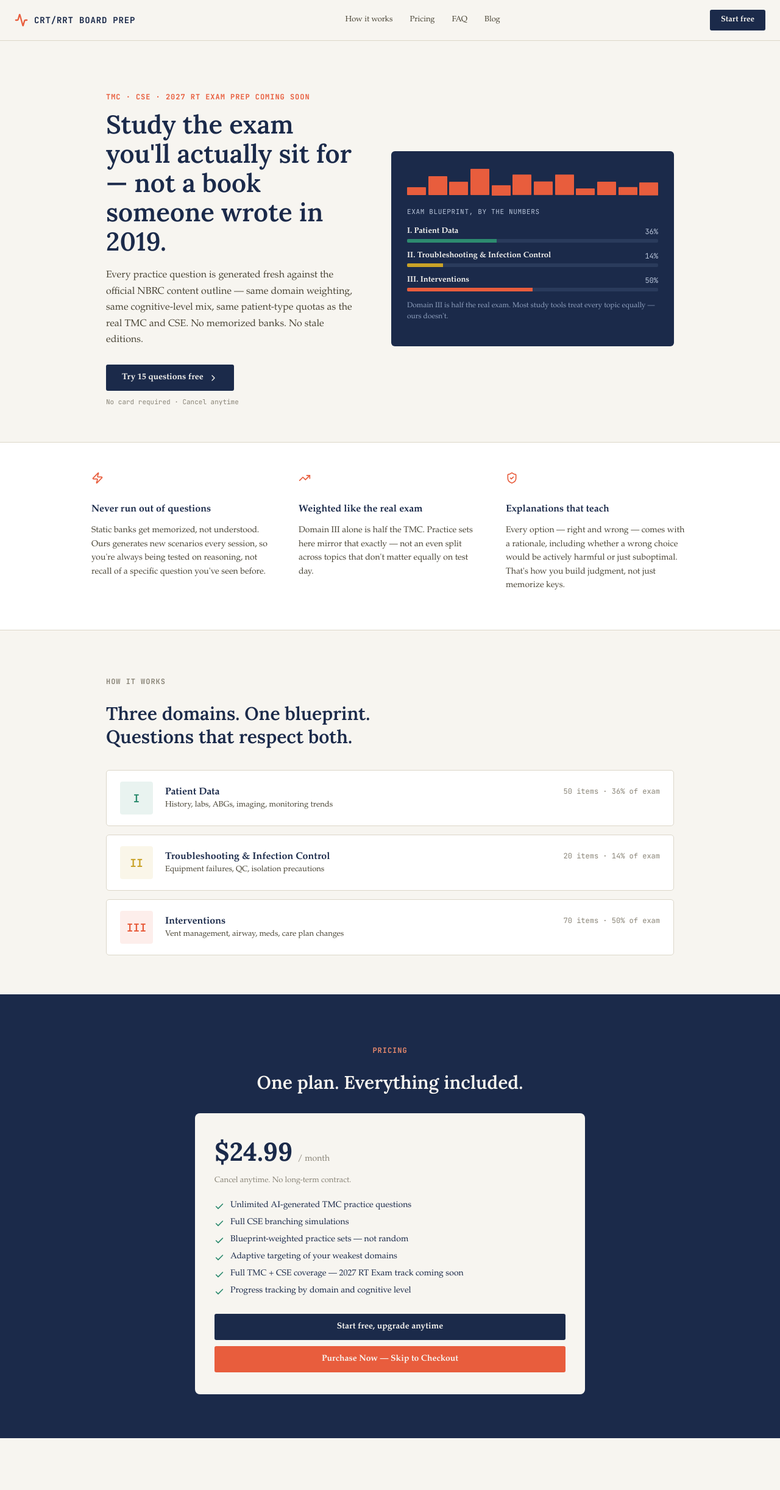
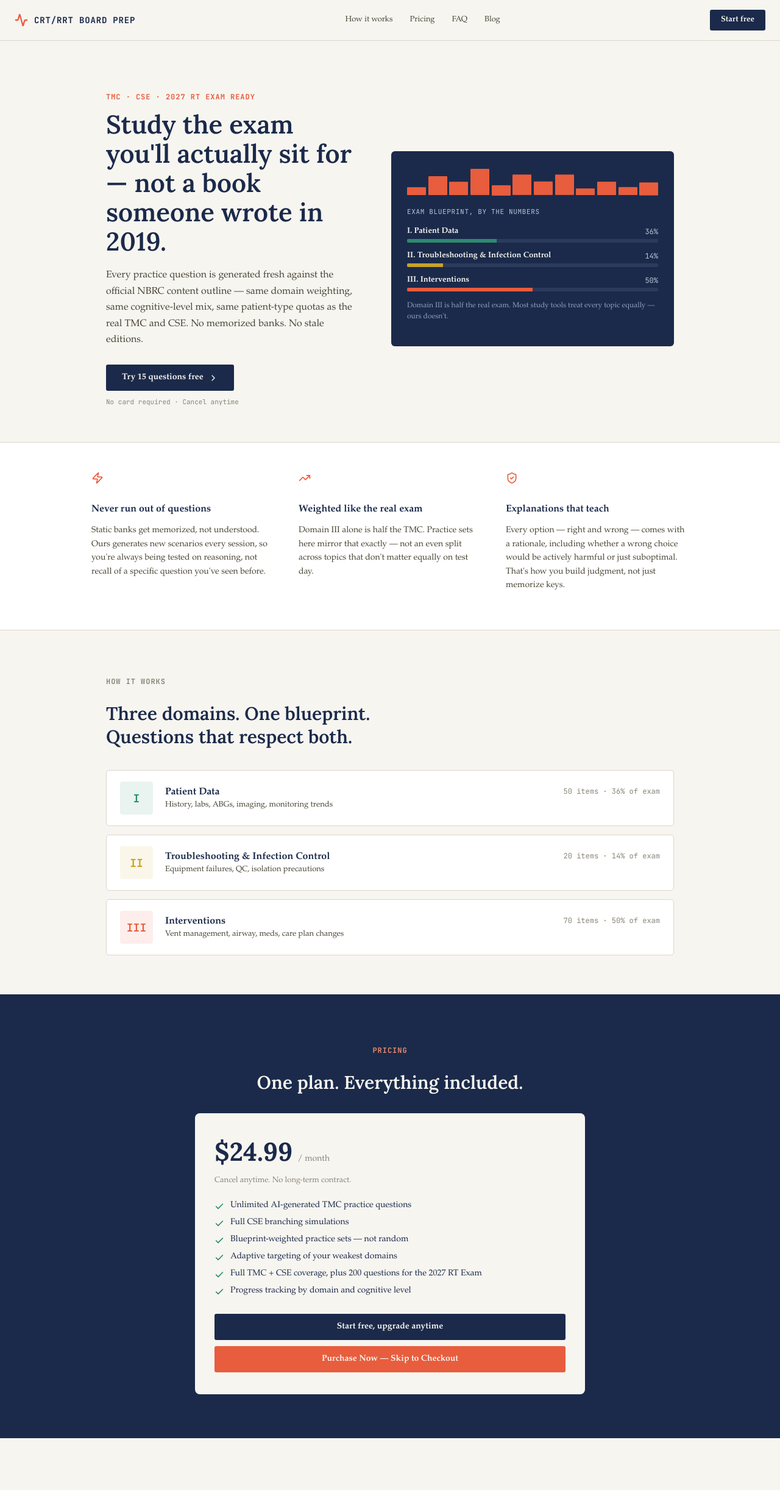
Before and after one commit to jrvinyard-design/crtrrtlanding, a React (Vite) app in the folder landing-site/: page / in a window 1280 px wide. Shown: the top 2444 px of the page at 61% size. Built offline with nearby package versions, Linux system fonts and the light colour scheme.

Commit message:
Update App.jsx

```diff
--- a/landing-site/src/App.jsx
+++ b/landing-site/src/App.jsx
@@ -10,7 +10,7 @@ const DOMAINS = [
 const FAQS = [
   { q: "Is this affiliated with the NBRC?", a: "No. CRT/RRT Board Prep is an independent study tool built from the publicly available NBRC Detailed Content Outline. All practice questions are original — modeled on the exam's structure and difficulty, never copied from real or retired NBRC items." },
   { q: "How is this different from a static question bank or study book?", a: "Books and static banks run out — you eventually memorize the answer, not the reasoning. Every question here is generated fresh, weighted to match the real domain and cognitive-level mix, so you keep getting new scenarios until the reasoning actually sticks." },
-  { q: "Does this cover the new 2027 RT Exam?", a: "Not yet — we're actively building a dedicated 2027 RT Exam track. Right now CRT/RRT Board Prep covers the current TMC and CSE in full depth, which remains the exam most students are sitting for through 2026." },
+  { q: "Does this cover the new 2027 RT Exam?", a: "Yes — CRT/RRT Board Prep Plus includes 200 questions built to the real 2027 RTE format, covering both the Breadth of Knowledge and Depth of Clinical Judgment portions, alongside our full TMC and CSE content for the current exam." },
   { q: "Can I cancel anytime?", a: "Yes — cancel from your account settings whenever you want. You'll keep full access through the end of your current billing period." },
   { q: "Is a free trial available?", a: "Yes. You get 15 free practice questions with full explanations, no card required, so you can see the question quality before subscribing." },
 ];
@@ -51,7 +51,7 @@ export default function Landing() {
       {/* Hero */}
       <section style={{ maxWidth: 980, margin: "0 auto", padding: "72px 24px 48px", display: "flex", gap: 56, alignItems: "center" }} className="stack-mobile">
         <div style={{ flex: 1, minWidth: 280 }}>
-          <p className="mono" style={{ fontSize: 12, letterSpacing: "0.08em", color: "#E85D3D", fontWeight: 700, marginBottom: 14 }}>TMC · CSE · 2027 RT EXAM PREP COMING SOON</p>
+          <p className="mono" style={{ fontSize: 12, letterSpacing: "0.08em", color: "#E85D3D", fontWeight: 700, marginBottom: 14 }}>TMC · CSE · 2027 RT EXAM READY</p>
           <h1 className="serif" style={{ fontSize: 42, fontWeight: 600, lineHeight: 1.14, margin: "0 0 18px" }}>
             Study the exam you'll actually sit for — not a book someone wrote in 2019.
           </h1>
@@ -151,7 +151,7 @@ export default function Landing() {
                 "Full CSE branching simulations",
                 "Blueprint-weighted practice sets — not random",
                 "Adaptive targeting of your weakest domains",
-                "Full TMC + CSE coverage — 2027 RT Exam track coming soon",
+                "Full TMC + CSE coverage, plus 200 questions for the 2027 RT Exam",
                 "Progress tracking by domain and cognitive level",
               ].map((f, i) => (
                 <div key={i} style={{ display: "flex", gap: 10, alignItems: "flex-start" }}>
```
